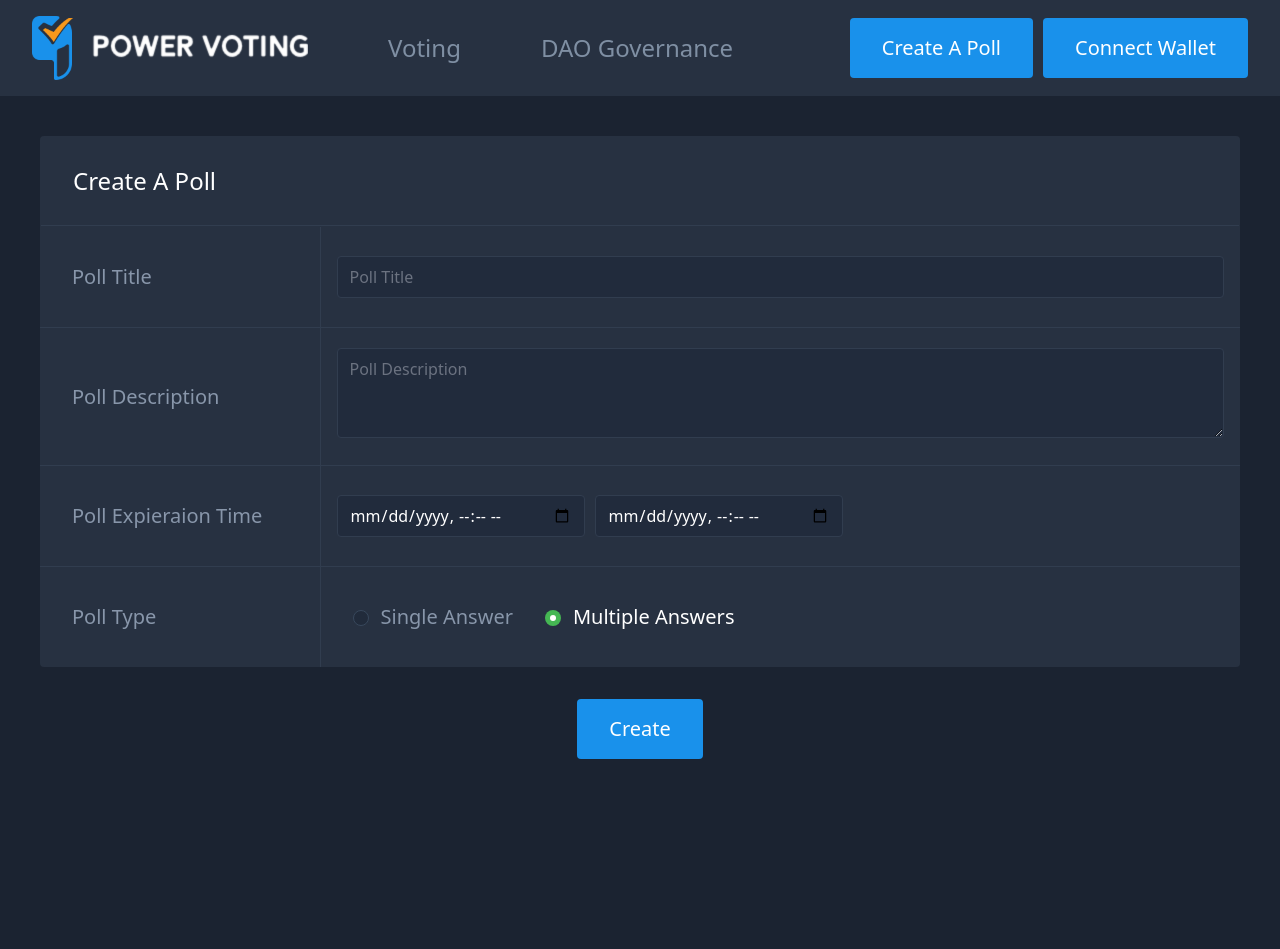
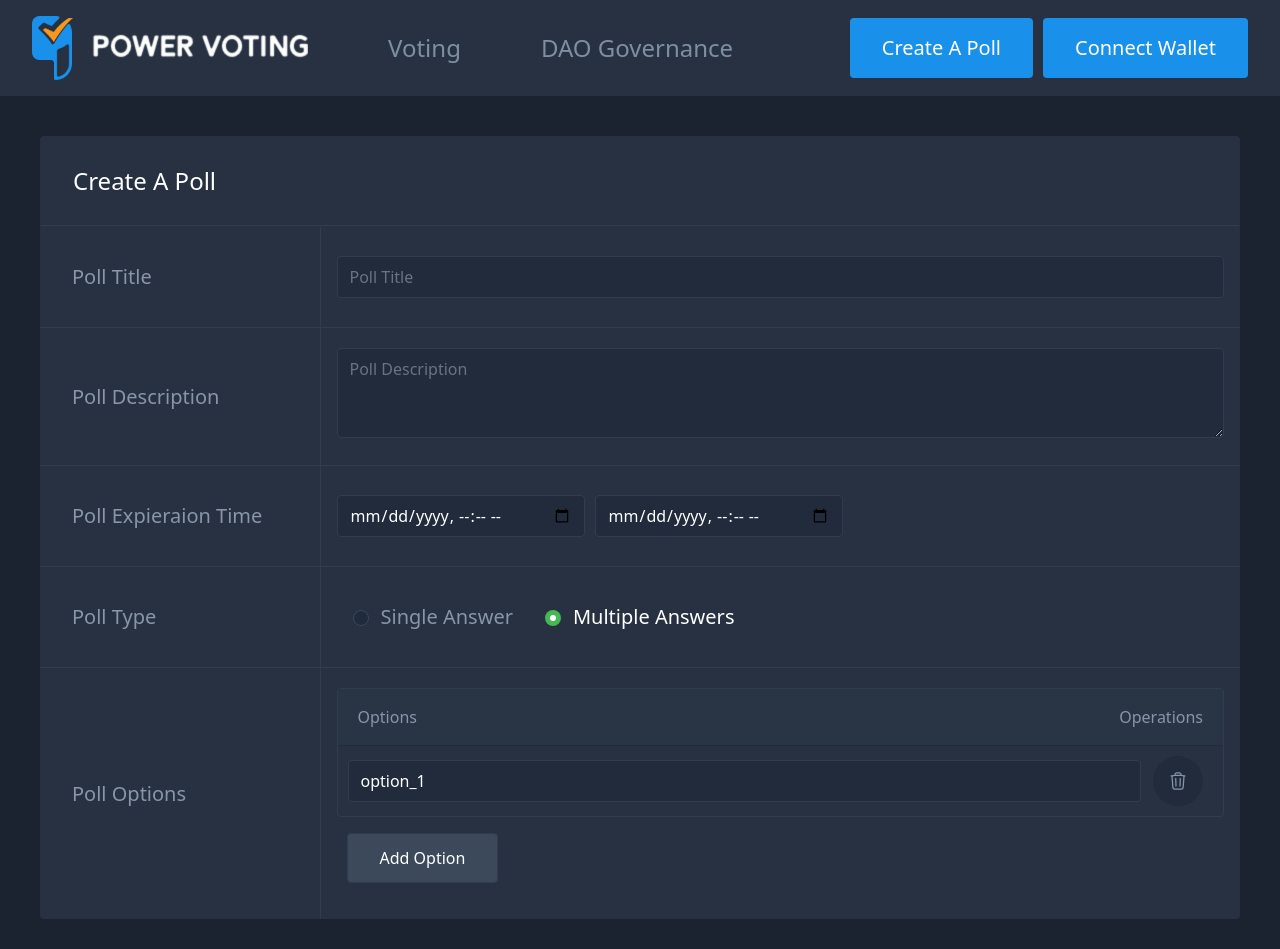
Before and after one commit to powervoting/powervoting-aleo, a Next.js app: page /create in a window 1280 px wide. Shown: the top 949 px of the page. Before the commit the page ends 800 px from the top, so only its background shows below. Built offline with nearby package versions, Linux system fonts and the light colour scheme.

Commit message:
feat: 完成创建表单

```diff
--- a/src/app/create/page.jsx
+++ b/src/app/create/page.jsx
@@ -3,7 +3,8 @@ import Table from '@/components/table'
 import Button from '@/components/Button'
 import { RadioGroup } from '@headlessui/react'
 import classNames from 'classnames'
-import { useForm, Controller, SubmitHandler } from 'react-hook-form'
+import { useForm, Controller, useFieldArray } from 'react-hook-form'
+import { TrashIcon } from '@heroicons/react/24/outline'
 
 const pollTypes = [
   {
@@ -24,7 +25,15 @@ export default function CreatePage () {
     formState: { errors }
   } = useForm({
     defaultValues: {
-      poll_type: 2
+      poll_type: 2,
+      option: ['option_1']
+    }
+  })
+  const { fields, append, remove } = useFieldArray({
+    name: 'option',
+    control,
+    rules: {
+      required: true
     }
   })
   const onSubmit = data => console.log(data)
@@ -156,6 +165,63 @@ export default function CreatePage () {
           }}
         />
       )
+    },
+    {
+      name: 'Poll Options',
+      comp: (
+        <>
+          <div className='rounded border border-[#313D4F] divide-y divide-[#212B3C]'>
+            <div className='flex justify-between bg-[#293545] text-base text-[#8896AA] px-5 py-4'>
+              <span>Options</span>
+              <span>Operations</span>
+            </div>
+            {fields.map((field, index) => (
+              <div key={field.id}>
+                <div className='flex items-center pl-2.5 py-2.5 pr-5'>
+                  <input
+                    type='text'
+                    className={classNames(
+                      'form-input flex-auto rounded bg-[#212B3C] border border-[#313D4F]',
+                      errors.option?.[0] &&
+                        'border-red-500 focus:border-red-500'
+                    )}
+                    placeholder='Edit Option'
+                    {...register(`option.${index}`, { required: true })}
+                  />
+                  <button
+                    type='button'
+                    onClick={() => remove(index)}
+                    className='ml-3 w-[50px] h-[50px] flex justify-center items-center bg-[#212B3C] rounded-full'
+                  >
+                    <TrashIcon className='h-5 w-5 text-[#8896AA] hover:opacity-80' />
+                  </button>
+                </div>
+                {errors.option?.[0] && (
+                  <div className='px-2.5 pb-3'>
+                    <p className='text-red-500 text-base'>
+                      This field is required
+                    </p>
+                  </div>
+                )}
+              </div>
+            ))}
+          </div>
+          {errors.option?.root && (
+            <div className='px-2.5 py-3'>
+              <p className='text-red-500 text-base'>Please add some options</p>
+            </div>
+          )}
+          <div className='pl-2.5 py-4'>
+            <button
+              type='button'
+              onClick={() => append('')}
+              className='px-8 py-3 rounded border border-[#313D4F] bg-[#3B495B] text-base text-white hover:opacity-80'
+            >
+              Add Option
+            </button>
+          </div>
+        </>
+      )
     }
   ]
 
```
